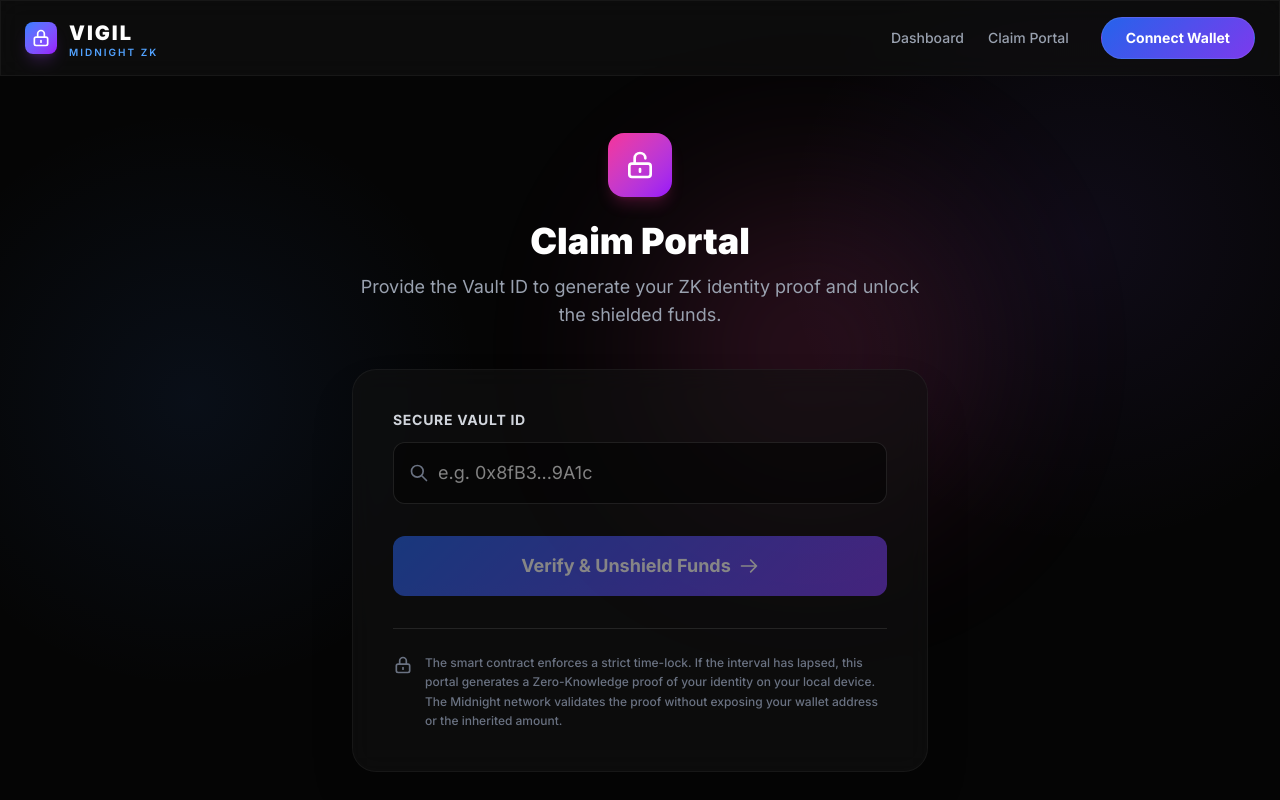
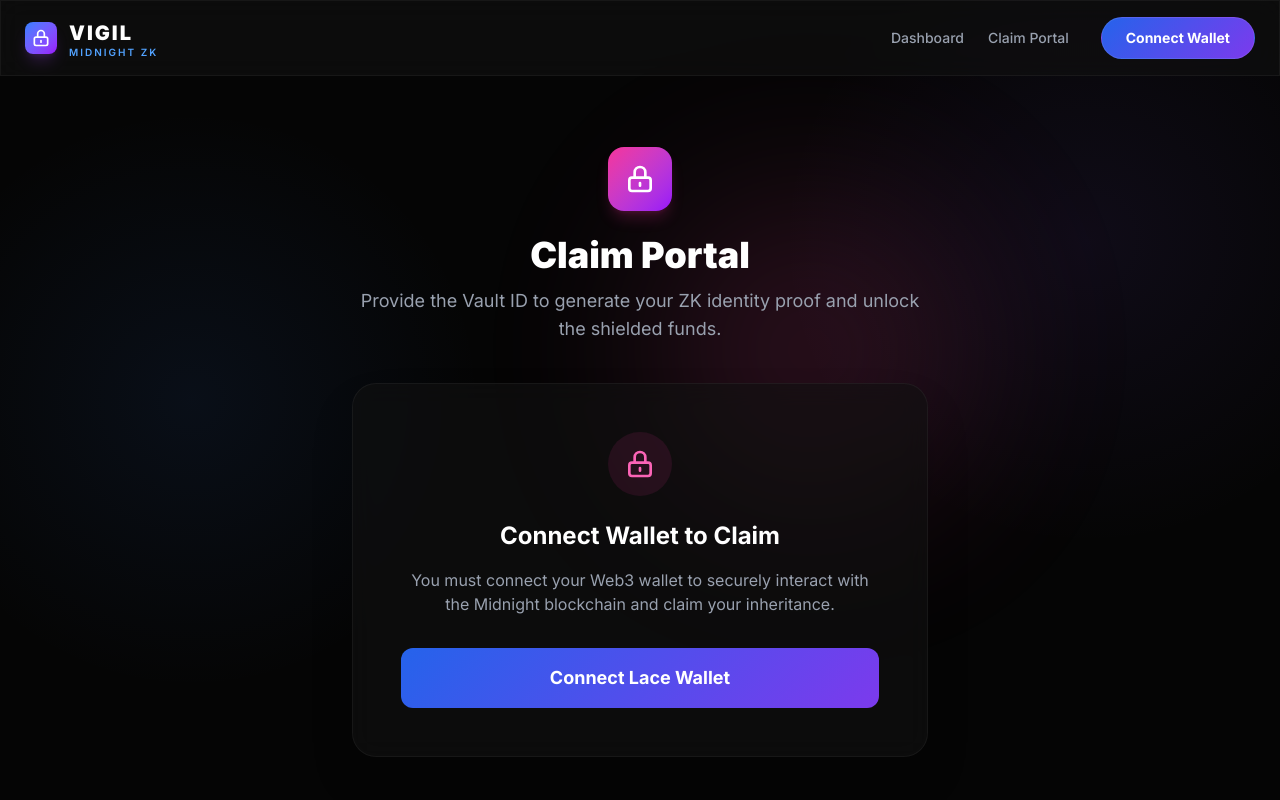
Before and after one commit to Kushal25Gupta/Vigil, a Next.js app in the folder frontend/: page /claim in a window 1280 px wide. Built offline with nearby package versions, Linux system fonts and the light colour scheme.

Commit message:
feat(auth): implement Web3 wallet connection guards on protected routes

```diff
--- a/frontend/src/app/claim/page.tsx
+++ b/frontend/src/app/claim/page.tsx
@@ -1,11 +1,13 @@
 "use client";
 import { useState } from "react";
 import { MockMidnightSDK } from "@/lib/midnightMock";
+import { useWallet } from "@/components/WalletProvider";
 
 export default function Claim() {
   const [vaultId, setVaultId] = useState("");
   const [status, setStatus] = useState<string | null>(null);
   const [isProcessing, setIsProcessing] = useState(false);
+  const { isConnected, connectWallet, isConnecting } = useWallet();
 
   const handleClaim = async () => {
     setIsProcessing(true);
@@ -22,7 +24,7 @@ export default function Claim() {
       <div className="max-w-xl w-full z-10">
         <div className="text-center mb-10">
           <div className="w-16 h-16 bg-gradient-to-br from-pink-500 to-purple-600 rounded-2xl mx-auto flex items-center justify-center mb-6 shadow-lg shadow-pink-500/20">
-            <svg className="w-8 h-8 text-white" fill="none" viewBox="0 0 24 24" stroke="currentColor"><path strokeLinecap="round" strokeLinejoin="round" strokeWidth={2} d="M8 11V7a4 4 0 118 0m-4 8v2m-6 4h12a2 2 0 002-2v-6a2 2 0 00-2-2H6a2 2 0 00-2 2v6a2 2 0 002 2z" /></svg>
+            <svg className="w-8 h-8 text-white" fill="none" viewBox="0 0 24 24" stroke="currentColor"><path strokeLinecap="round" strokeLinejoin="round" strokeWidth={2} d="M8 11V7a4 4 0 118 0m-4 8v2m-6 4h12a2 2 0 002-2v-6a2 2 0 00-2-2H6a2 2 0 00-2 2v6a2 2 0 002 2zm10-10V7a4 4 0 00-8 0v4h8z" /></svg>
           </div>
           <h2 className="text-4xl font-black mb-3 text-white">Claim Portal</h2>
           <p className="text-gray-400 text-lg">
@@ -30,6 +32,22 @@ export default function Claim() {
           </p>
         </div>
 
+        {!isConnected ? (
+          <div className="glass-panel p-10 md:p-12 rounded-3xl text-center border border-white/5 shadow-2xl backdrop-blur-xl bg-black/40">
+             <div className="w-16 h-16 bg-pink-500/10 rounded-full flex items-center justify-center mx-auto mb-6">
+              <svg className="w-8 h-8 text-pink-400" fill="none" viewBox="0 0 24 24" stroke="currentColor"><path strokeLinecap="round" strokeLinejoin="round" strokeWidth={2} d="M12 15v2m-6 4h12a2 2 0 002-2v-6a2 2 0 00-2-2H6a2 2 0 00-2 2v6a2 2 0 002 2zm10-10V7a4 4 0 00-8 0v4h8z" /></svg>
+            </div>
+            <h3 className="text-2xl font-bold text-white mb-4">Connect Wallet to Claim</h3>
+            <p className="text-gray-400 mb-8">You must connect your Web3 wallet to securely interact with the Midnight blockchain and claim your inheritance.</p>
+            <button
+              onClick={connectWallet}
+              disabled={isConnecting}
+              className="w-full btn-gradient py-4 rounded-xl font-bold text-lg hover:shadow-lg hover:shadow-purple-500/25 transition-all disabled:opacity-50 inline-flex items-center justify-center gap-2 text-white"
+            >
+              {isConnecting ? "Connecting..." : "Connect Lace Wallet"}
+            </button>
+          </div>
+        ) : (
           <div className="glass-panel p-8 md:p-10 rounded-3xl border border-white/10 shadow-2xl backdrop-blur-xl bg-black/40">
             {status && (
               <div className={`px-6 py-4 rounded-xl mb-8 flex items-center gap-3 ${
@@ -83,6 +101,7 @@ export default function Claim() {
               </div>
             </div>
           </div>
+        )}
       </div>
     </div>
   );
--- a/frontend/src/app/dashboard/page.tsx
+++ b/frontend/src/app/dashboard/page.tsx
@@ -1,10 +1,12 @@
 "use client";
 import { useState } from "react";
 import { MockMidnightSDK } from "@/lib/midnightMock";
+import { useWallet } from "@/components/WalletProvider";
 
 export default function Dashboard() {
   const [status, setStatus] = useState<string | null>(null);
   const [isProcessing, setIsProcessing] = useState(false);
+  const { isConnected, connectWallet, isConnecting } = useWallet();
 
   const handlePing = async () => {
     setIsProcessing(true);
@@ -32,6 +34,23 @@ export default function Dashboard() {
           <p className="text-gray-400 text-lg">Manage your shielded inheritance vault and broadcast your proof of life.</p>
         </div>
 
+        {!isConnected ? (
+          <div className="glass-panel rounded-3xl p-12 text-center border border-white/5 shadow-2xl">
+            <div className="w-20 h-20 bg-blue-500/10 rounded-full flex items-center justify-center mx-auto mb-6">
+              <svg className="w-10 h-10 text-blue-400" fill="none" viewBox="0 0 24 24" stroke="currentColor"><path strokeLinecap="round" strokeLinejoin="round" strokeWidth={2} d="M12 15v2m-6 4h12a2 2 0 002-2v-6a2 2 0 00-2-2H6a2 2 0 00-2 2v6a2 2 0 002 2zm10-10V7a4 4 0 00-8 0v4h8z" /></svg>
+            </div>
+            <h3 className="text-2xl font-bold text-white mb-4">Authentication Required</h3>
+            <p className="text-gray-400 mb-8 max-w-md mx-auto">In Web3, your wallet is your identity. Please connect your Lace Wallet to access your shielded vault.</p>
+            <button
+              onClick={connectWallet}
+              disabled={isConnecting}
+              className="btn-gradient px-8 py-4 rounded-xl font-bold text-white text-lg hover:shadow-lg hover:shadow-blue-500/25 transition-all disabled:opacity-50 inline-flex items-center gap-2"
+            >
+              {isConnecting ? "Connecting..." : "Connect Lace Wallet"}
+            </button>
+          </div>
+        ) : (
+          <>
             {status && (
               <div className="glass-panel border-blue-500/50 text-blue-300 px-6 py-4 rounded-xl mb-8 flex items-center gap-3 animate-pulse">
                 <svg className="w-5 h-5" fill="none" viewBox="0 0 24 24" stroke="currentColor"><path strokeLinecap="round" strokeLinejoin="round" strokeWidth={2} d="M13 10V3L4 14h7v7l9-11h-7z" /></svg>
@@ -102,6 +121,8 @@ export default function Dashboard() {
                 </p>
               </div>
             </div>
+          </>
+        )}
       </div>
     </div>
   );
```
Lines whose indentation alone changed are shown as unchanged.
